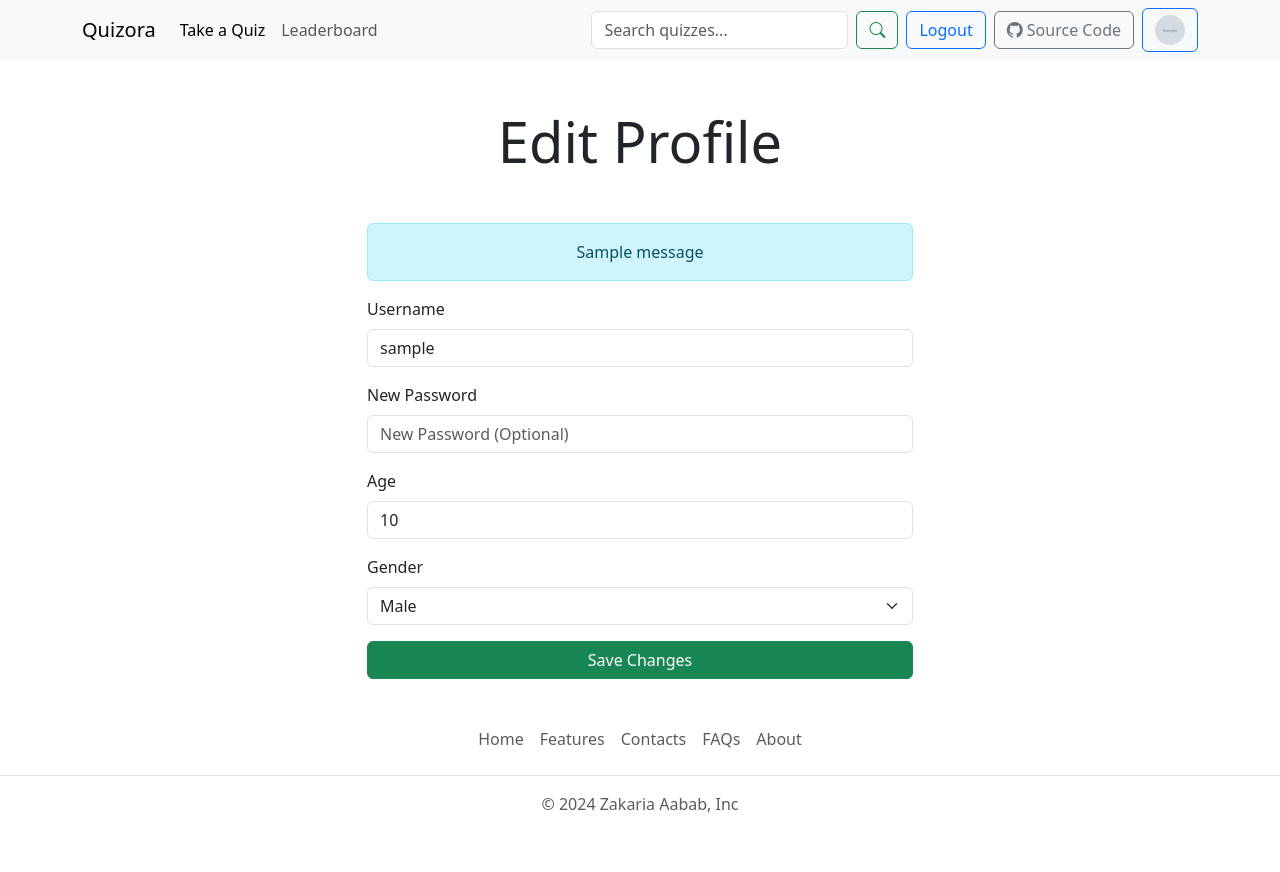
After one commit to Tweek-byte/Quiz_Application_Project, a Django app: a page that uses templates/edit_profile.html in a window 1280 px wide. The commit adds this page. Run offline with Django 5.2, Linux system fonts and the light colour scheme; a user stored in the database is signed in; tables that the repository leaves empty hold one stand-in row (values such as "Sample post"); grey boxes marked "Sample" are stand-in pictures; one stand-in notice (Sample message) is shown.

Commit message:
feat: create "Edit Profile" page template and logic

```diff
--- a/session/urls.py
+++ b/session/urls.py
@@ -5,5 +5,6 @@ urlpatterns = [
     path('register', views.register, name='register'),
     path('login', views.login, name='login'),
     path('logout', views.logout, name='logout'),
+    path('profile/<str:username>/edit', views.edit_profile, name='edit_profile'),
     path('profile/<str:username>', views.profile, name='profile'),
 ]
--- a/session/views.py
+++ b/session/views.py
@@ -68,5 +68,45 @@ def login(request):
 
 @login_required
 def logout(request):
+    """Logging out Logic"""
     auth.logout(request)
     return (redirect('login'))
+
+@login_required
+def edit_profile(request, username):
+    """Edit Profile Logic."""
+    user_profile = Profile.objects.get(user=request.user)
+
+    if request.method == "POST":
+
+        username = request.POST['username']
+        if username != request.user.username:
+            if User.objects.filter(username=username).exists():
+                messages.error(request, "Username already taken!")
+                return redirect('edit_profile')
+            request.user.username = username
+
+
+        password = request.POST['password']
+        if password:
+            request.user.set_password(password)
+
+
+        user_profile.age = request.POST['age']
+        user_profile.gender = request.POST['gender']
+
+
+        request.user.save()
+        user_profile.save()
+
+        messages.success(request, "Profile updated successfully!")
+
+        if password:
+            user = auth.authenticate(username=request.user.username, password=password)
+            if user:
+                auth.login(request, user)
+
+        return redirect('profile', request.user.username)
+
+    context = {"user_profile": user_profile}
+    return render(request, 'edit_profile.html', context)
--- /dev/null
+++ b/templates/edit_profile.html
@@ -0,0 +1,66 @@
+{% extends 'index.html' %}
+
+{% block title %}@{{ request.user.username }} - Edit Profile{% endblock title %}
+
+{% block content %}
+<h1 class="display-4 text-center my-5">Edit Profile</h1>
+
+<div class="container">
+    <div class="row justify-content-center">
+        <div class="col-lg-6 col-md-8 col-sm-12">
+            <form action="" method="POST">
+                {% csrf_token %}
+
+                <!-- Display Error Messages -->
+                {% if messages %}
+                    <div class="mb-3">
+                        {% for message in messages %}
+                            <div class="alert alert-info text-center">{{ message }}</div>
+                        {% endfor %}
+                    </div>
+                {% endif %}
+
+                <!-- Username -->
+                <div class="mb-3">
+                    <label for="username" class="form-label">Username</label>
+                    <input type="text" name="username"
+                           value="{{ user_profile.user.username }}"
+                           class="form-control"
+                           id="username" placeholder="Username" required>
+                </div>
+
+                <!-- Password -->
+                <div class="mb-3">
+                    <label for="password" class="form-label">New Password</label>
+                    <input type="password" name="password"
+                           class="form-control"
+                           id="password" placeholder="New Password (Optional)">
+                </div>
+
+                <!-- Age -->
+                <div class="mb-3">
+                    <label for="age" class="form-label">Age</label>
+                    <input type="number" name="age"
+                           value="{{ user_profile.age }}"
+                           class="form-control"
+                           id="age" placeholder="Age" required>
+                </div>
+
+                <!-- Gender -->
+                <div class="mb-3">
+                    <label for="gender" class="form-label">Gender</label>
+                    <select name="gender" class="form-select" id="gender" required>
+                        <option value="" disabled>Select Your Gender</option>
+                        <option value="Male" {% if user_profile.gender == "Male" %}selected{% endif %}>Male</option>
+                        <option value="Female" {% if user_profile.gender == "Female" %}selected{% endif %}>Female</option>
+                        <option value="Other" {% if user_profile.gender == "Other" %}selected{% endif %}>Other</option>
+                    </select>
+                </div>
+
+                <!-- Save Button -->
+                <button type="submit" class="btn btn-success w-100">Save Changes</button>
+            </form>
+        </div>
+    </div>
+</div>
+{% endblock content %}
--- a/templates/profile.html
+++ b/templates/profile.html
@@ -29,7 +29,7 @@
             </div>
             {% if request.user.username == user_profile.user.username %}
             <div class="btn-group mt-4" role="group" aria-label="Profile actions">
-                <a href="#" class="btn btn-primary">Edit Profile</a>
+                <a href="{% url 'edit_profile' request.user.username %}" class="btn btn-primary">Edit Profile</a>
                 <a href="#" class="btn btn-danger">Delete Account</a>
             </div>
             {% endif %}
```
